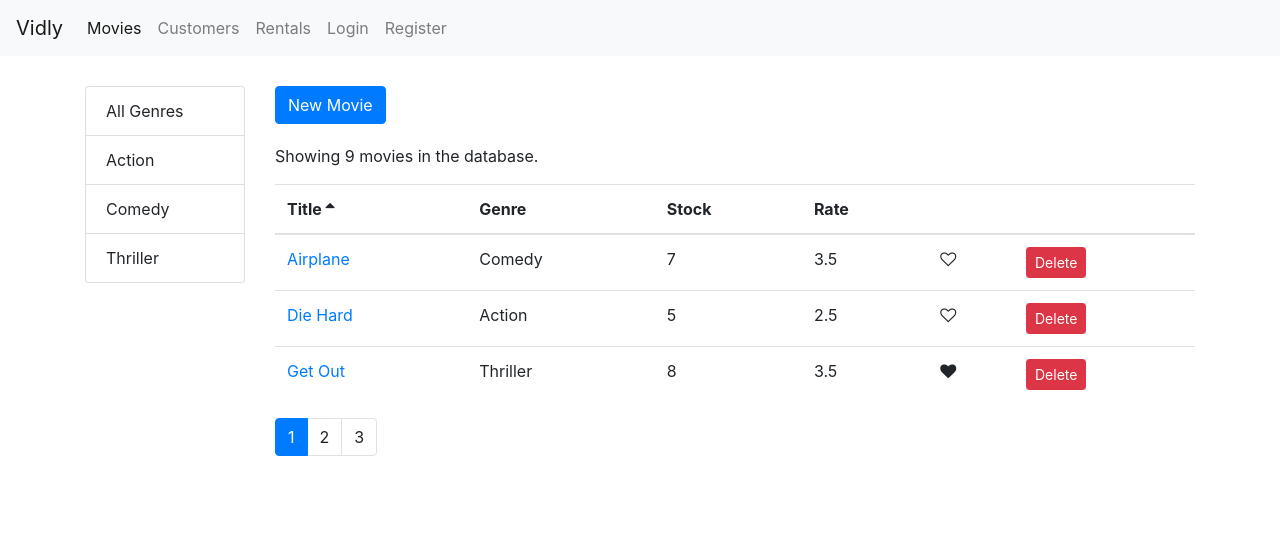
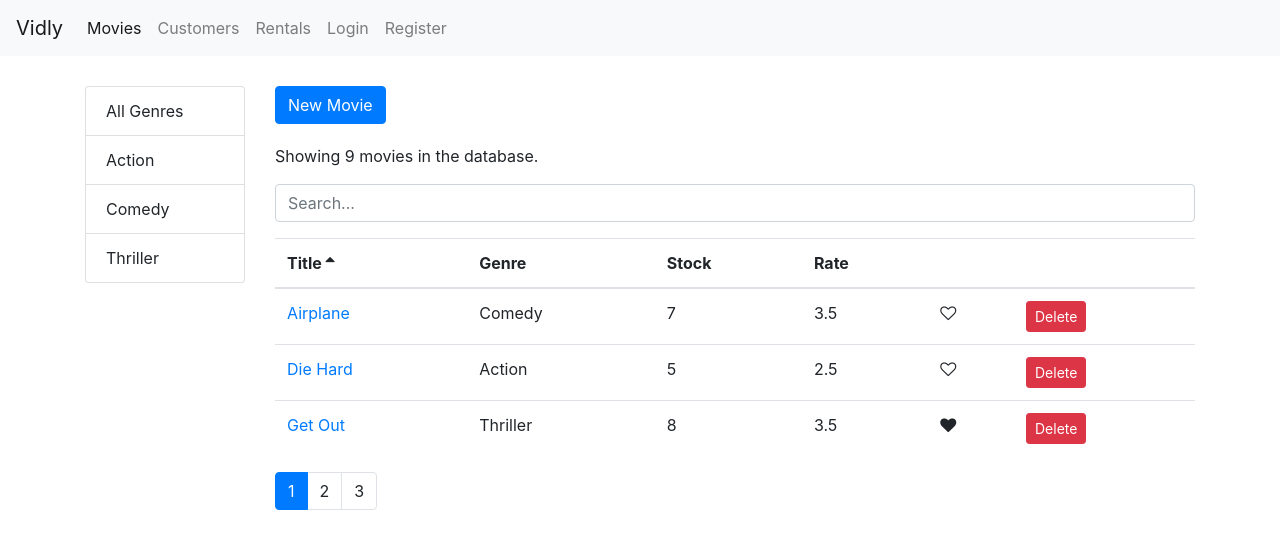
Before and after one commit to yaxue1123/react-app, a React (Create React App) app: page /movies in a window 1280 px wide. Shown: the top 548 px of the page. Built offline with nearby package versions, Linux system fonts and the light colour scheme.

Commit message:
added search movie function

```diff
--- a/src/components/movies.jsx
+++ b/src/components/movies.jsx
@@ -7,6 +7,7 @@
 import { getGenres } from "../services/fakeGenreService";
 import paginate from "../utils/paginate";
 import _ from "lodash";
+import SearchBox from "./searchBox";
 
 class Movies extends Component {
   state = {
@@ -14,7 +15,9 @@
     genres: [],
     pageSize: 3,
     currentPage: 1,
-    sortColumn: { path: "title", order: "asc" }
+    searchQuery: "",
+    selectedGenre: null,
+    sortColumn: { path: "title", order: "asc" },
   };
 
   componentDidMount() {
@@ -45,8 +48,12 @@
   };
 
   handleGenreSelect = genre => {
-    this.setState({ selectedGenre: genre, currentPage: 1 });
+    this.setState({ selectedGenre: genre, searchQuery: '', currentPage: 1 });
   };
+
+  handleSearch = query => {
+    this.setState({ searchQuery: query, selectedGenre: null, currentPage: 1 })
+  }
 
   handleSort = sortColumn => {
     this.setState({ sortColumn });
@@ -58,14 +65,18 @@
       currentPage,
       sortColumn,
       selectedGenre,
+      searchQuery,
       movies: allMovies
     } = this.state;
 
     // filter -> sort -> paginate
-    const filtered =
-      selectedGenre && selectedGenre._id
-        ? allMovies.filter(m => m.genre._id === selectedGenre._id)
-        : allMovies;
+    let filtered = allMovies;
+    if (searchQuery) {
+      filtered = allMovies.filter(m =>
+        m.title.toLowerCase().includes(searchQuery.toLowerCase()));
+    } else if (selectedGenre && selectedGenre._id) {
+      filtered = allMovies.filter(m => m.genre._id === selectedGenre._id);
+    }
 
     const sorted = _.orderBy(filtered, [sortColumn.path], [sortColumn.order]);
 
@@ -76,7 +87,7 @@
 
   render() {
     const { length: count } = this.state.movies;
-    const { pageSize, currentPage, sortColumn } = this.state;
+    const { pageSize, currentPage, sortColumn, searchQuery } = this.state;
 
     if (count === 0) {
       return <p>There are no movie in the database.</p>;
@@ -102,6 +113,7 @@
             New Movie
           </Link>
           <p>Showing {totalCount} movies in the database.</p>
+          <SearchBox value={searchQuery} onChange={this.handleSearch} />
           <MoviesTable
             movies={data}
             sortColumn={sortColumn}
--- /dev/null
+++ b/src/components/searchBox.jsx
@@ -0,0 +1,16 @@
+import React from 'react';
+
+const SearchBox = ({ value, onChange }) => {
+    return (
+        <input
+            type="text"
+            name="query"
+            className="form-control my-3"
+            placeholder="Search..."
+            value={value}
+            onChange={e => onChange(e.currentTarget.value)}
+        />
+    )
+}
+
+export default SearchBox;
```
